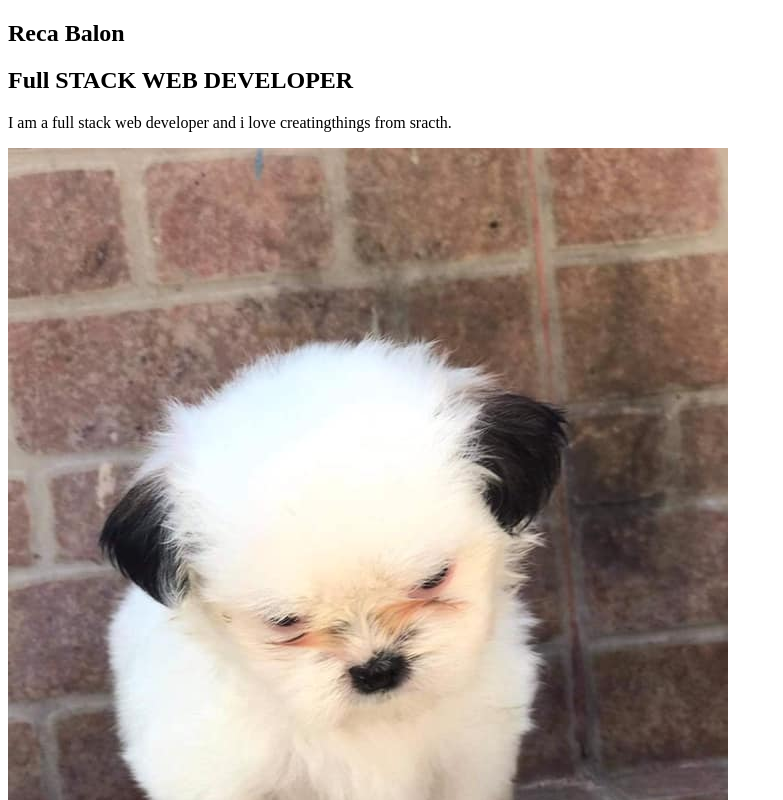
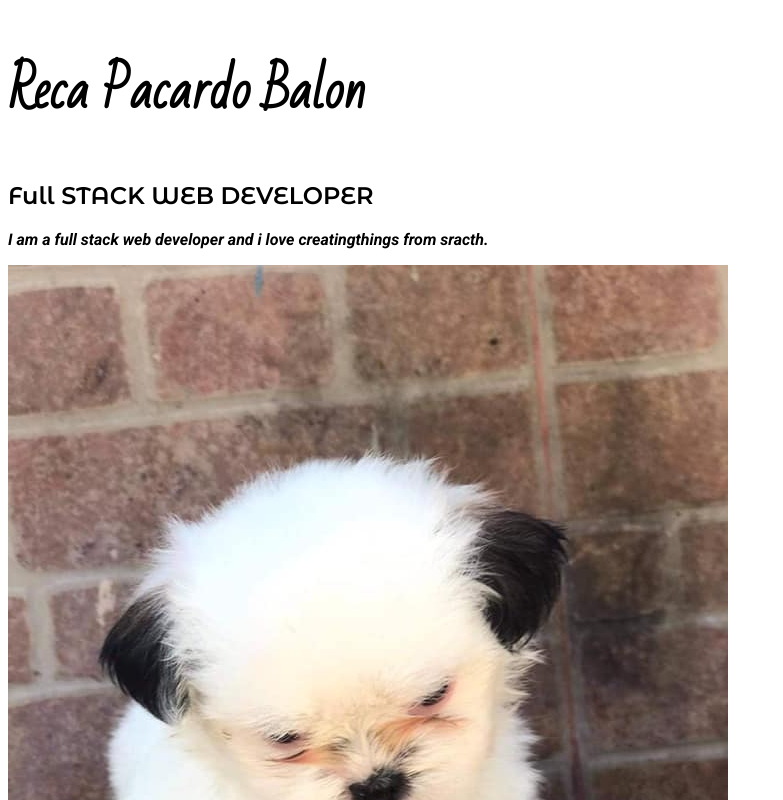
Before and after one commit to Recs45/portfolio, a plain HTML site: page index.html in a window 1280 px wide. Shown: the top 800 px of the page, without its empty margins (0-783 px from the left). Drawn offline with Linux system fonts and the light colour scheme.

Commit message:
#5 - Google Fonts integration

```diff
--- a/css/styles.css
+++ b/css/styles.css
@@ -0,0 +1,19 @@
+
+@import url('https://fonts.googleapis.com/css2?family=Bad+Script&family=Montserrat+Alternates:wght@600&family=Roboto:ital,wght@1,700&display=swap');
+
+*{
+
+	font-family: 'Roboto', sans-serif;
+
+}
+
+h2{
+
+	font-family: 'Montserrat Alternates', sans-serif;
+}
+
+h1{
+
+	font-family: 'Bad Script', cursive;
+	font-size: 50px;
+}
--- a/index.html
+++ b/index.html
@@ -3,8 +3,11 @@
 <head>
 
 	<meta charset="utf-8">
-	<title>Reca Balon Web Developer Porfolio
+	<title>Reca Pacardo Balon Web Developer Porfolio
 	</title>
+
+<link rel="stylesheet" type="text/css" href="./css/styles.css">
+
 </head>
 <body>
 
@@ -12,7 +15,7 @@
 
 		<section id="landing">
 
-		<h1> Reca Balon</h1>
+		<h1> Reca Pacardo Balon</h1>
 
 		 <h2> Full STACK WEB DEVELOPER</h2>
 
```
